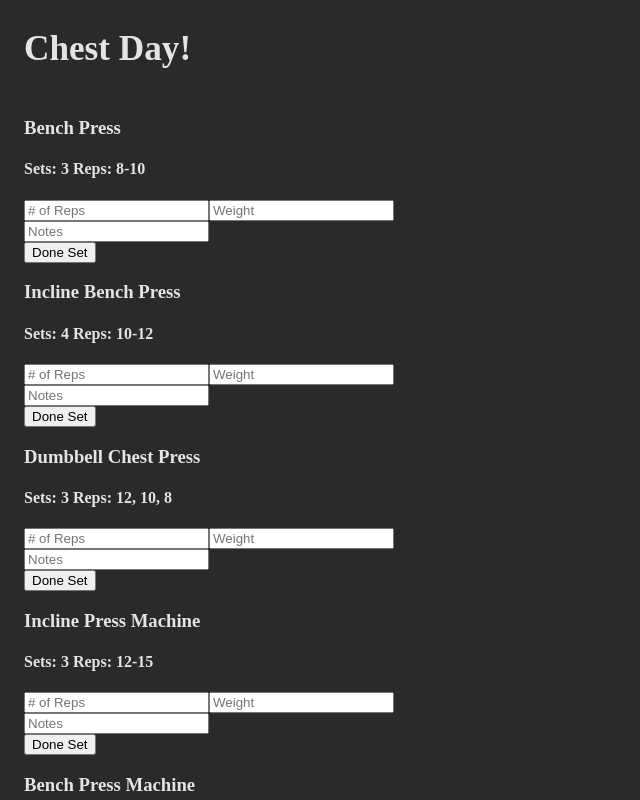
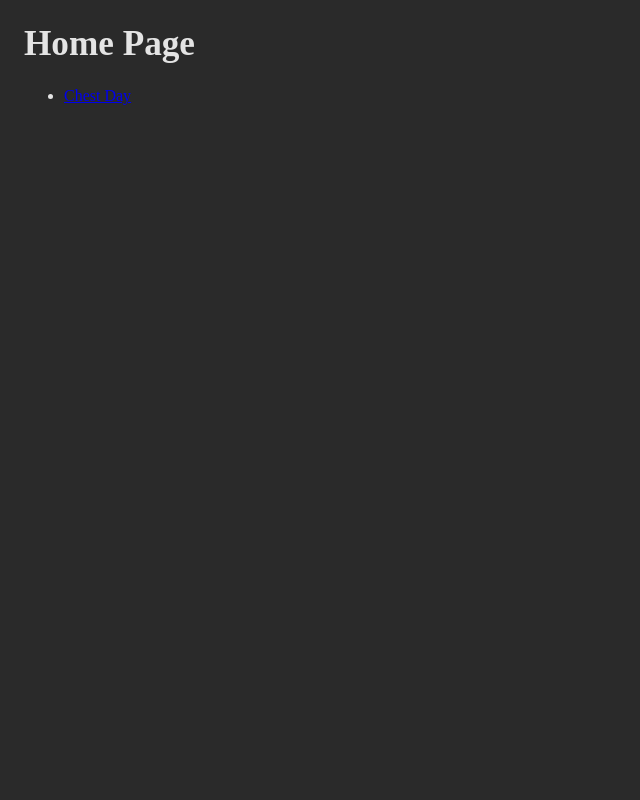
Before and after one commit to SamuelTr13/FitnessBuddy, a React app: page / in a window 1280 px wide. Shown: the top 800 px of the page, without its empty margins (0-640 px from the left). Built offline with nearby package versions, Linux system fonts and the light colour scheme.

Commit message:
Got basic routing from a home page to chest page working

```diff
--- a/package.json
+++ b/package.json
@@ -14,6 +14,7 @@
     "css-loader": "^6.7.1",
     "react": "^17.0.2",
     "react-dom": "^17.0.2",
+    "react-router-dom": "^6.4.0",
     "style-loader": "^3.3.1"
   },
   "devDependencies": {
--- a/src/components/App.js
+++ b/src/components/App.js
@@ -1,13 +1,20 @@
 import React, { Component } from 'react';
-import Menu from './Menu';
+import Menu from './Menu.js';
+import {Route,BrowserRouter as Router, Routes, } from 'react-router-dom'
+import Home from '../components/Home.js';
 
 class App extends Component {
 
     render() {
         return (
-            <div>
-                <Menu/>
-            </div>
+                <div>
+            <Router>
+                    <Routes>
+                        <Route path='/chest' element= {<Menu/>}/>
+                        <Route path='/' element={<Home/>}/>
+                    </Routes>
+            </Router>
+                </div>
         );
     }
 
--- /dev/null
+++ b/src/components/Home.js
@@ -0,0 +1,18 @@
+import React, { Component } from 'react';
+import { Link } from 'react-router-dom';
+import '../styles.css';
+
+export default function Home() {
+    return (
+            <div>
+            <h1>Home Page</h1>
+            <nav>
+                <ul>
+                    <li>
+                        <Link to='/chest'>Chest Day</Link>
+                    </li>
+                </ul>
+            </nav>
+            </div>
+            )
+}
--- a/src/components/Menu.js
+++ b/src/components/Menu.js
@@ -1,25 +1,7 @@
 import React, { Component } from 'react';
 import '../styles.css';
 
-class Menu extends Component {
-  constructor(props) {
-    super(props);
-  }
-
-  componentDidMount() {
-    // fetch('/api/')
-    //   .then(res => res.json())
-    //   .then((characters) => {
-    //     if (!Array.isArray(characters)) characters = [];
-    //     return this.setState({
-    //       characters,
-    //       fetchedChars: true
-    //     });
-    //   })
-    //   .catch(err => console.log('Characters.componentDidMount: get characters: ERROR: ', err));
-  }
-
-  render() {
+export default function Home() {
     return (
       <section className="mainMenu">
         <header className="pageHeader">
@@ -101,7 +83,4 @@ class Menu extends Component {
         </header>
       </section>
     );
-  }
 }
-
-export default Menu;
--- a/src/index.js
+++ b/src/index.js
@@ -1,5 +1,9 @@
 import React from "react";
 import ReactDOM from "react-dom";
+import { BrowserRouter } from "react-router-dom";
 import App from './components/App';
 
-ReactDOM.render(<App />, document.getElementById('root'));
+ReactDOM.render(
+    <App />,
+    document.getElementById('root')
+);
```
Also changed, not shown: 1 other file (tests, documents, lock files or other folders).
